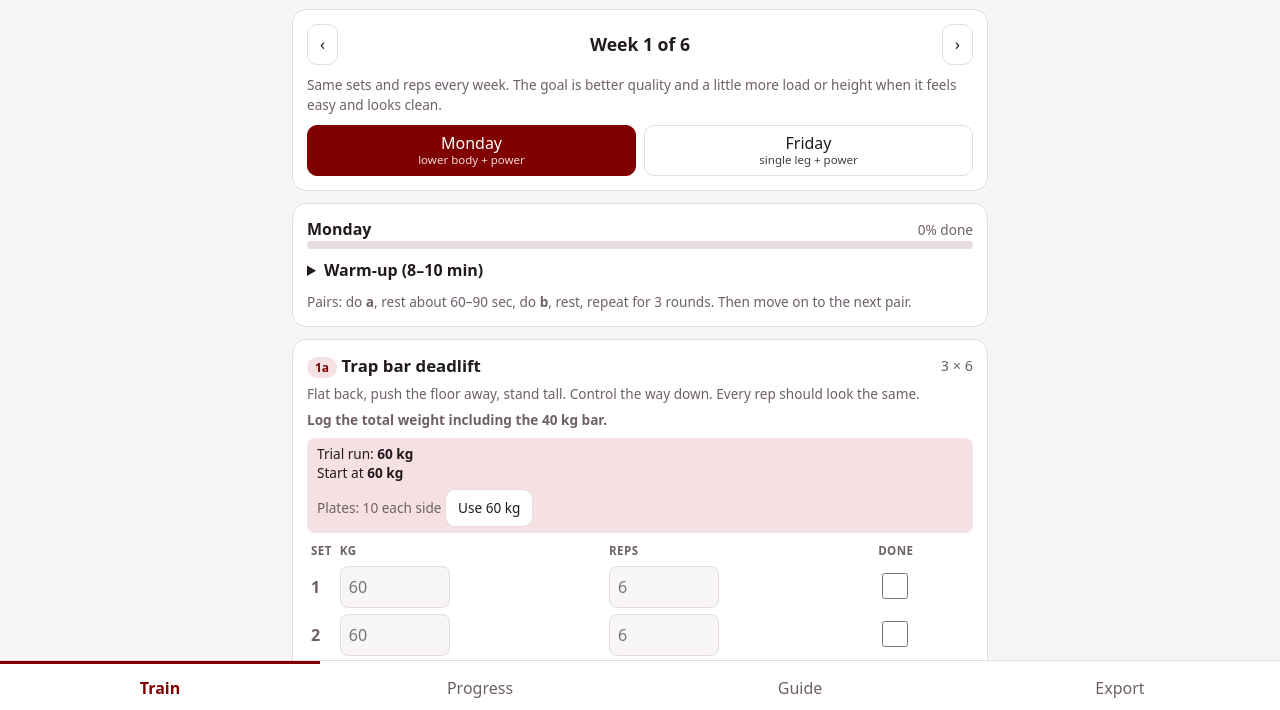
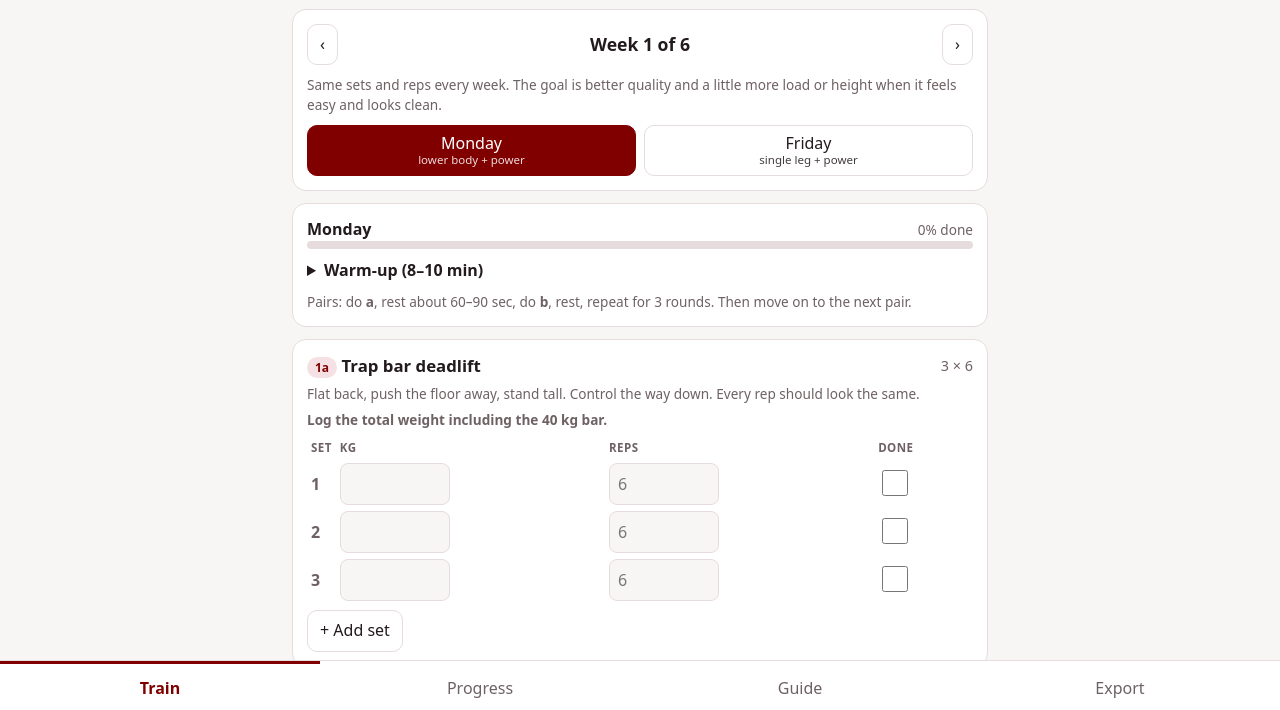
Before and after one commit to jadammitchell7-commits/strong-6, a plain HTML site: page index.html in a window 1280 px wide. Shown: the part 83-793 px from the top of the page. Drawn offline with Linux system fonts and the light colour scheme.

Commit message:
Remove hard-coded starting weights; suggestions start in week 2

```diff
--- a/index.html
+++ b/index.html
@@ -99,9 +99,9 @@ const DEFAULT_STEP = 2.5; // kg: dumbbells go up in 2.5 kg steps
 const BUMP = 0.05;
 const DAYS = [
   { id:"mon", name:"Monday", focus:"Gym: lower body + power", ex:[
-    {id:"m1a", label:"1a", name:"Trap bar deadlift", sets:3, reps:6, load:"kg", prog:true, bar:40, step:2.5, trial:60, loadNote:"Log the total weight including the 40 kg bar.", cue:"Flat back, push the floor away, stand tall. Control the way down. Every rep should look the same."},
+    {id:"m1a", label:"1a", name:"Trap bar deadlift", sets:3, reps:6, load:"kg", prog:true, bar:40, step:2.5, loadNote:"Log the total weight including the 40 kg bar.", cue:"Flat back, push the floor away, stand tall. Control the way down. Every rep should look the same."},
     {id:"m1b", label:"1b", name:"Pogo jumps", sets:3, reps:10, load:null, cue:"Stiff ankles, quick springy contacts, tall posture. Think \"hot floor\"."},
-    {id:"m2a", label:"2a", name:"Goblet squat", sets:3, reps:6, load:"kg", prog:true, step:2.5, trial:20, loadNote:"Dumbbell weight in kg (2.5 kg steps).", cue:"Dumbbell or kettlebell at your chest. Chest tall, sit between the hips, heels down."},
+    {id:"m2a", label:"2a", name:"Goblet squat", sets:3, reps:6, load:"kg", prog:true, step:2.5, loadNote:"Dumbbell weight in kg (2.5 kg steps).", cue:"Dumbbell or kettlebell at your chest. Chest tall, sit between the hips, heels down."},
     {id:"m2b", label:"2b", name:"Medicine ball slam", sets:3, reps:5, load:"ball kg", cue:"Reach tall, slam hard into the floor using your whole body. Max effort every rep."},
     {id:"m3a", label:"3a", name:"Box jumps", sets:3, reps:5, load:"box cm", cue:"Jump up, land softly and fully on the box, stand up, then step down. Reset between reps."},
     {id:"m3b", label:"3b", name:"Leg raises", sets:3, reps:8, load:null, cue:"Lower back stays pressed down. Slow on the way down, no swinging."}
@@ -228,18 +228,13 @@ function renderTrain(){
       hitAll = last.sets.length >= ex.sets && last.sets.every(s => (num(s.r)||0) >= ex.reps);
       bestTxt = (last.best.w!=="" && ex.load ? esc(last.best.w)+" "+ex.load+" × " : "") + esc(last.best.r || ex.reps) + (ex.load===null ? " reps" : "");
       label = `Last time (week ${last.week})`;
-    } else if(ex.trial){
-      prevW = ex.trial; bestTxt = fmt(ex.trial) + " kg"; label = "Trial run";
     }
-    if(last || ex.trial){
+    if(last){
       const plates = v => ex.bar ? `<br><span class="muted">Plates: ${plateText(v, ex.bar)}</span>` : "";
       const btn = v => ` <button data-fill="${ex.id}|${v}" style="margin-top:6px;min-height:34px">Use ${fmt(v)} kg</button>`;
       hint = `${label}: <b>${bestTxt}</b>`;
       if(ex.prog && prevW!==null && prevW>0){
-        if(!last && w===1){
-          sugg = prevW;
-          hint += `<br>Start at <b>${fmt(prevW)} kg</b>` + plates(prevW) + btn(prevW);
-        } else {
+        {
           sugg = suggestLoad(ex, prevW);
           if(sugg > prevW){
             hint += `<br>Suggested today: <b>${fmt(sugg)} kg</b> (+5%, rounded to what the gym can load)` + plates(sugg) +
```
